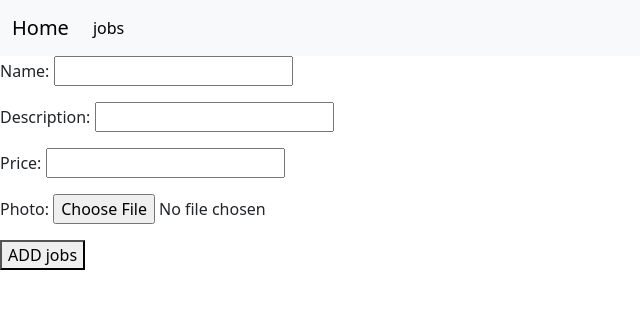
After one commit to sarmatadylov/60-2_django, a Django app: page /jobs/create/ in a window 1280 px wide. The commit adds this page. Shown: the top 309 px of the page, without its empty margins (0-640 px from the left). Run offline with Django 5.2, Linux system fonts and the light colour scheme.

Commit message:
четвертый пуш

```diff
--- a/blog/urls.py
+++ b/blog/urls.py
@@ -25,5 +25,6 @@ urlpatterns = [
     path('admin/', admin.site.urls),
     path('', jobs.views.home),
     path("jobs/", jobs.views.jobs_list),
+    path("jobs/create/", jobs.views.jobs_create_view),
     path("jobs/<int:jobs_id>/", jobs.views.jobs_detail),
 ]  + static(settings.MEDIA_URL, document_root=settings.MEDIA_ROOT)
--- /dev/null
+++ b/jobs/form.py
@@ -0,0 +1,11 @@
+from django import forms
+
+black_list = [
+    "phone",
+]
+
+class JobsFrom(forms.Form):
+    name = forms.CharField(max_length=10, min_length=3)
+    description = forms.CharField(max_length=1000)
+    price = forms.IntegerField()
+    photo = forms.ImageField()
--- a/jobs/views.py
+++ b/jobs/views.py
@@ -1,6 +1,11 @@
+from django.http import HttpResponse
 from django.shortcuts import render
+
+from .form import JobsFrom
 from .models import Jobs
+
 # Create your views here.
+
 
 
 """
@@ -11,17 +16,44 @@ select * form jobs;
 select * from jobs ILIKE where = "%phone%"
 """
 
+"""
+insert into jobs (name, description, price) values ('name','description','price')
+"""
 
+# GET - для просмотра данных
+# POST - для отправки данных
+# PUT - для обновления данных
+# PATCH - для обновления частичных данных
+# DELETE - для удаления
 
 def home(request):
-    return render(request, "base.html")
+    if request.method == "GET":
+       return render(request, "base.html")
 
 
 def jobs_list(request):
-    jobs = Jobs.objects.all()
-    return render(request, "jobs/jobs_list.html", context={"jobs": jobs})
+    if request.method == "GET":
+       jobs = Jobs.objects.all()
+       return render(request, "jobs/jobs_list.html", context={"jobs": jobs})
 
 
 def jobs_detail(request, jobs_id):
-    jobs = Jobs.objects.filter(id=jobs_id).first()
-    return render(request, "jobs/jobs_detail.html", context={"jobs": jobs})
+    if request.method == "GET":
+       jobs = Jobs.objects.filter(id=jobs_id).first()
+       return render(request, "jobs/jobs_detail.html", context={"jobs": jobs})
+
+def jobs_create_view(request):
+    if request.method == "GET":
+        form = JobsFrom()
+        return render(request, "jobs/jobs_create.html", context={"form": form})
+    elif request.method == "POST":
+        form = JobsFrom(request.POST, request.FILES)
+        if form.is_valid():
+            print(form.cleaned_data)
+        Jobs.objects.create(
+            name=form.cleaned_data["name"],
+            description=form.cleaned_data["description"],
+            price=form.cleaned_data["price"],
+            photo=form.cleaned_data["photo"],
+        )
+        return HttpResponse("Jobs created")
--- /dev/null
+++ b/templates/jobs/jobs_create.html
@@ -0,0 +1,9 @@
+{% extends "base.html" %}
+{% block content %}
+<form method="POST" action="" enctype="multipart/form-data">
+    {% csrf_token %}
+    {{ form.as_p }}
+    <button type="submit">ADD jobs</button>
+</form>
+
+{% endblock content %}
--- a/templates/jobs/jobs_detail.html
+++ b/templates/jobs/jobs_detail.html
@@ -2,11 +2,15 @@
 
 {% block content %}
 <div class="card" style="width: 18rem;">
+    {% if product.photo %}
     <img src="{{ jobs.photo.url }}" class="card-img-top" alt="...">
+    {% else %}
+    <img src="/static/null_image2.png" class="card-img-top" alt="...">
+    {% endif %}
     <div class="card-body">
         <h5 class="card-title">name: {{jobs.name}}</h5>
-        <p class="card-text">discritpion: {{jobs.description}}</p>
         <p class="card-text">price: {{jobs.price}}</p>
+        <a href="/jobs/{{jobs.id}}/" class="btn btn-primary">Добавить</a>
     </div>
 </div>
 {% endblock content %}
```
Also changed, not shown: db.sqlite3.
